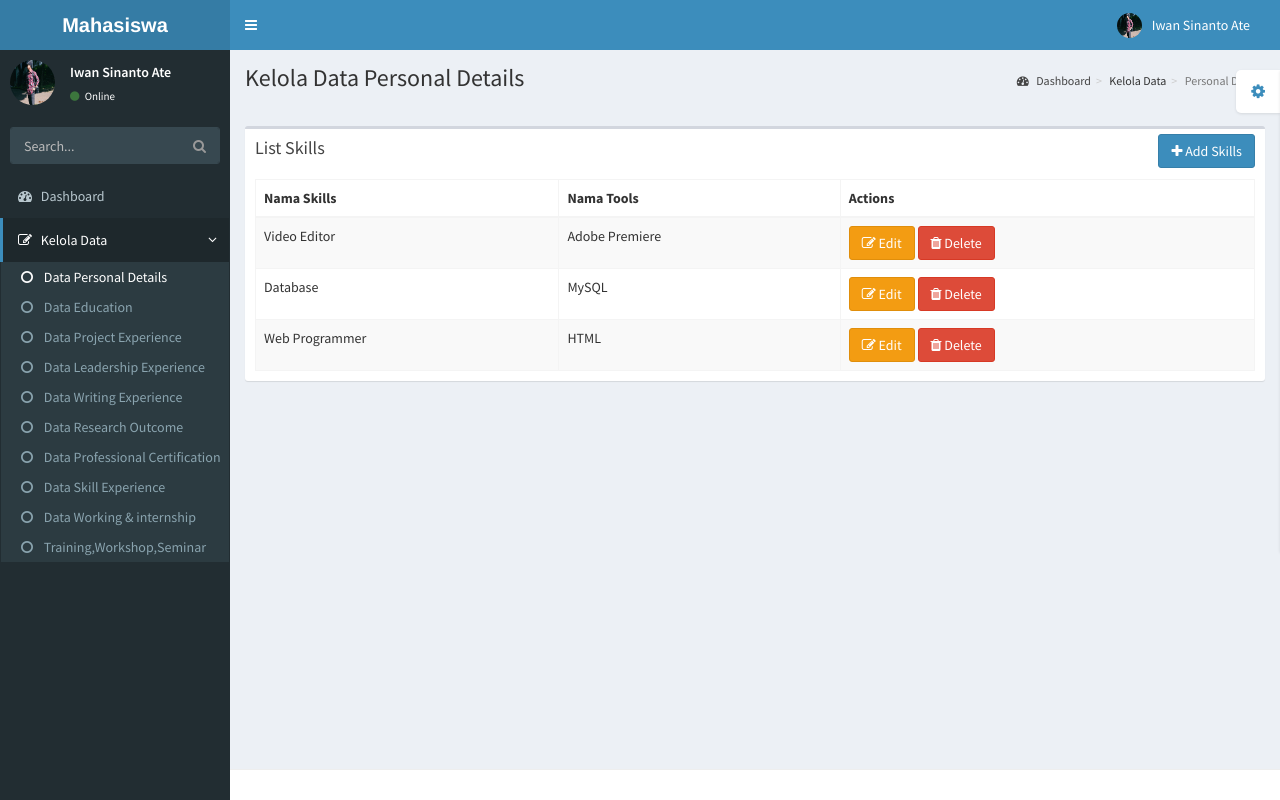
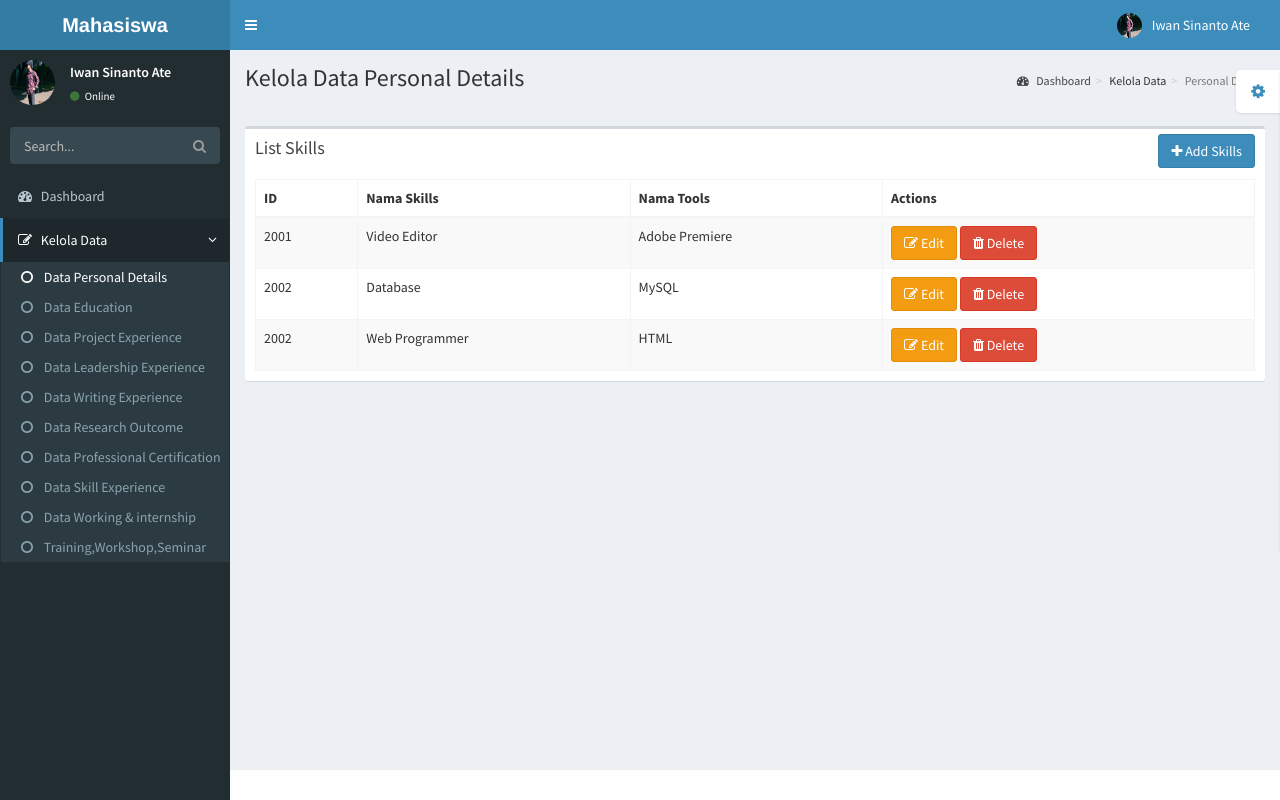
Before and after one commit to Risnawati31/Sistem-Akreditasi-Modul-Mahasiswa, a PHP site: page /pages/kelola-data/skill-experience.php in a window 1280 px wide. Run offline with PHP 8.4, Linux system fonts and the light colour scheme; the visitor is signed in with stand-in values (Sample User, id 1); some libraries are stand-ins or nearby versions.

Commit message:
tambahan ID pada edu dan skill

```diff
--- a/pages/kelola-data/education.php
+++ b/pages/kelola-data/education.php
@@ -13,6 +13,7 @@
               <table class="table table-bordered table-striped">
                 <thead>
                   <tr>
+                    <th>ID</th>
                     <th>Nama</th>
                     <th>Tahun</th>
                     <th>Kota</th>
@@ -21,6 +22,7 @@
                 </thead>
                 <tbody>
                 	<tr>
+                        <td>1901</td>
                     	  <td>SMA T DARUL'AMAL</td>
                         <td>2017</td>
 					             	<td>Sukabumi</td>
@@ -31,6 +33,7 @@
                         </td>
                 	</tr>
                 	<tr>
+                        <td>1901</td>
                       	<td>SMA T DARUL'AMAL</td>
                         <td>2017</td>
 						            <td>Sukabumi</td>
@@ -41,6 +44,7 @@
                         </td>
                 	</tr>
                 	<tr>
+                        <td>1901</td>
                     	  <td>SMA T DARUL'AMAL</td>
                         <td>2017</td>
 						            <td>Sukabumi</td>
--- a/pages/kelola-data/skill-experience.php
+++ b/pages/kelola-data/skill-experience.php
@@ -14,6 +14,7 @@
               <table class="table table-bordered table-striped">
                 <thead>
                   <tr>
+                    <th>ID</th>
                     <th>Nama Skills</th>
                     <th>Nama Tools</th>
                     <th>Actions</th>
@@ -21,6 +22,7 @@
                 </thead>
                 <tbody>
                 	<tr>
+                    <td>2001</td>
                     	<td>Video Editor</td>
                         <td>Adobe Premiere</td>
                         <td>
@@ -30,6 +32,7 @@
                         </td>
                 	</tr>
                 	<tr>
+                    <td>2002</td>
                     	<td>Database</td>
                         <td>MySQL</td>
                         <td>
@@ -39,6 +42,7 @@
                         </td>
                 	</tr>
                 	<tr>
+                    <td>2002</td>
                     	<td>Web Programmer</td>
                         <td>HTML</td>
                         <td>
```
